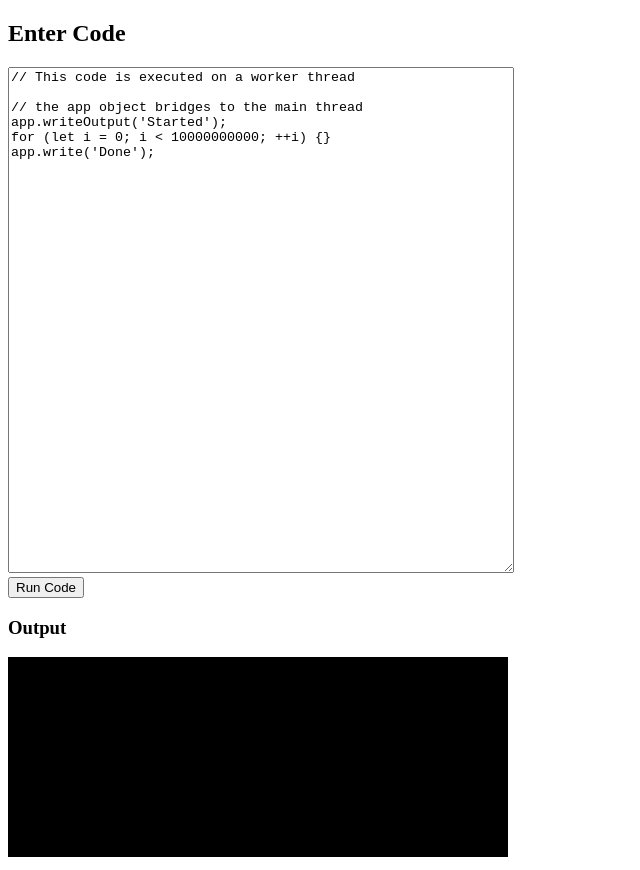
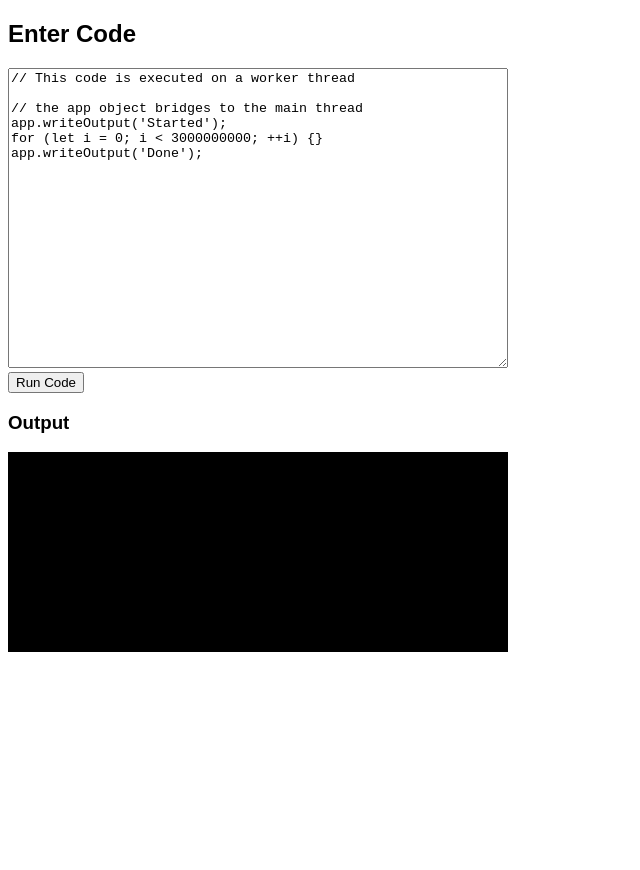
Before and after one commit to habbes/webworker-bridge-tests, a plain HTML site: page index.html in a window 1280 px wide. Shown: the whole page, without its empty margins (0-640 px from the left). After the commit the page ends 800 px from the top, so only its background shows below. Drawn offline with Linux system fonts and the light colour scheme.

Commit message:
Minor improvements

```diff
--- a/index.html
+++ b/index.html
@@ -3,12 +3,17 @@
 <head>
     <title>Webworker Test</title>
     <style>
+        body {
+            font-family: Arial, Helvetica, sans-serif;
+        }
         #editor {
             font-family: monospace;
             width: 500px;
-            height: 500px;
+            height: 300px;
+            box-sizing: border-box;
         }
         #output {
+            font-family: monospace;
             background-color: black;
             color: white;
             width: 500px;
@@ -29,8 +34,8 @@
 
 // the app object bridges to the main thread
 app.writeOutput('Started');
-for (let i = 0; i < 10000000000; ++i) {}
-app.write('Done');
+for (let i = 0; i < 3000000000; ++i) {}
+app.writeOutput('Done');
 </textarea>
 </div>
 <div><button id="runBtn">Run Code</button></div>
--- a/main.js
+++ b/main.js
@@ -1,7 +1,8 @@
 const app = {
-    _output: document.getElementById('output'),
+    output: document.getElementById('output'),
     writeOutput (msg) {
-        this._output.textContent = `${this._output.textContent}${msg}\n`;
+        const text = document.createTextNode(`${msg}\n`);
+        this.output.appendChild(text);
     }
 };
 
```
